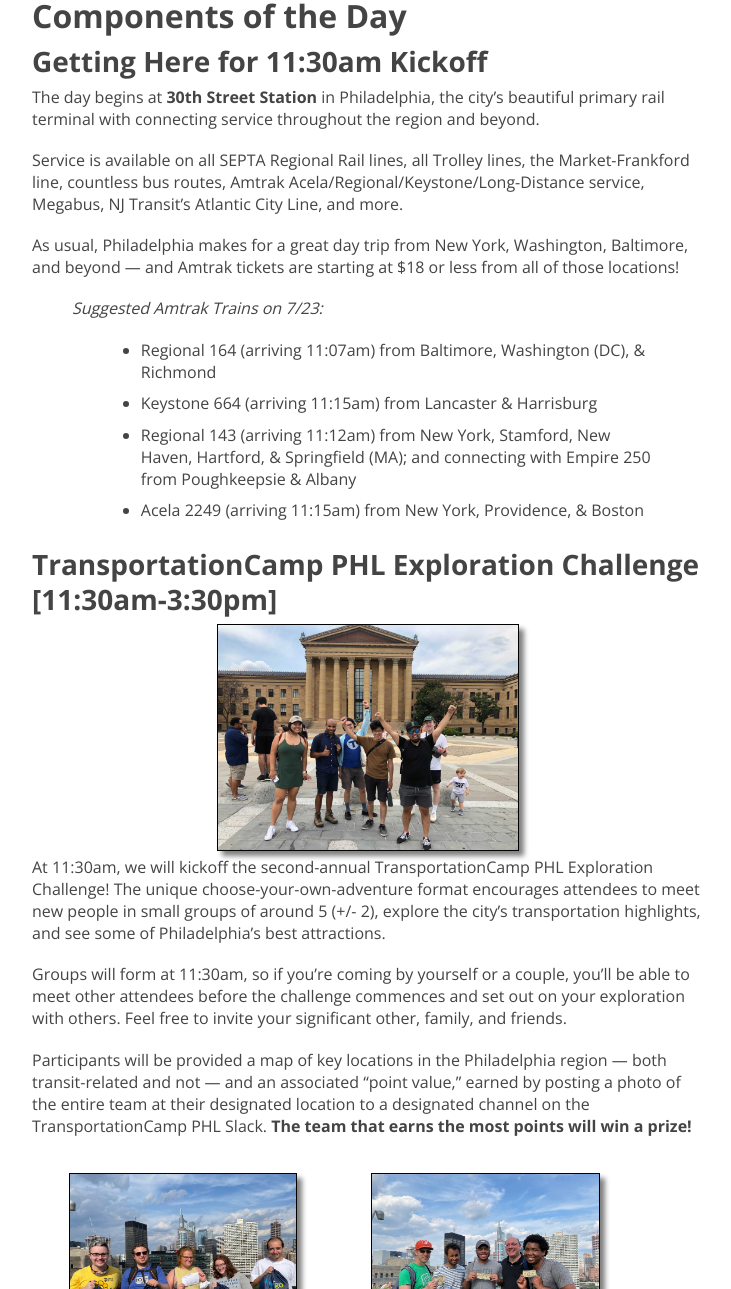
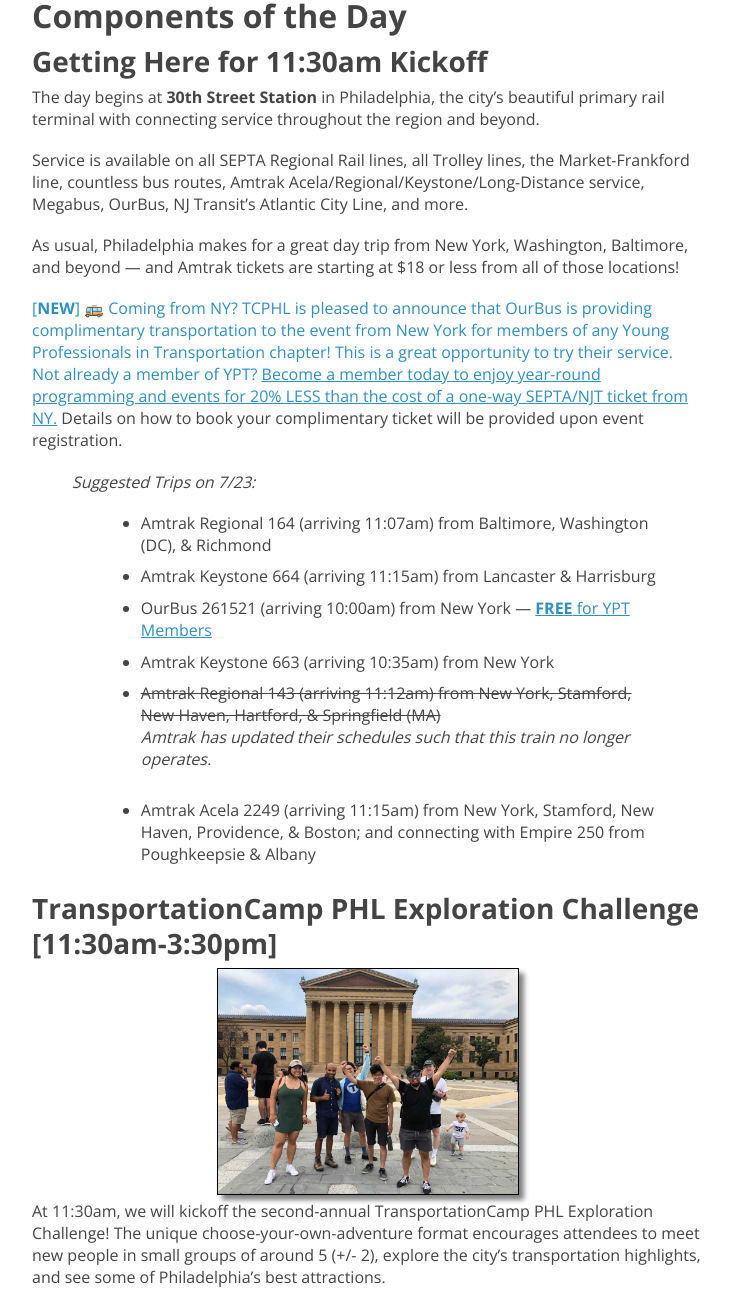
Before and after one commit to transpocamp/transportationcamp.org, a Jekyll site: the page built from events/phl2022-summer/index.markdown, in a window 1280 px wide and 1400 px high, scrolled down 1444 px, cut to the strip 111-1400 px from the top of the window. Shown: the whole strip, without its empty margins (272-1003 px from the left). Built offline with Jekyll 4.4.1, drawn with Linux system fonts in a browser that asks for light colours; nearby versions of some CDN libraries; comment, search, counter and statistics services are not loaded.

Commit message:
Adds OurBus offer and updates train schedules

```diff
--- a/events/phl2022-summer/index.markdown
+++ b/events/phl2022-summer/index.markdown
@@ -79,16 +79,20 @@
 
 The day begins at **30th Street Station** in Philadelphia, the city's beautiful primary rail terminal with connecting service throughout the region and beyond.
 
-Service is available on all SEPTA Regional Rail lines, all Trolley lines, the Market-Frankford line, countless bus routes, Amtrak Acela/Regional/Keystone/Long-Distance service, Megabus, NJ Transit's Atlantic City Line, and more.
+Service is available on all SEPTA Regional Rail lines, all Trolley lines, the Market-Frankford line, countless bus routes, Amtrak Acela/Regional/Keystone/Long-Distance service, Megabus, OurBus, NJ Transit's Atlantic City Line, and more.
 
 As usual, Philadelphia makes for a great day trip from New York, Washington, Baltimore, and beyond — and Amtrak tickets are starting at $18 or less from all of those locations!
 
-> *Suggested Amtrak Trains on 7/23:*
+<a id="ourbus">[**NEW**] 🚌 Coming from NY? TCPHL is pleased to announce that OurBus is providing complimentary transportation to the event from New York for members of any Young Professionals in Transportation chapter! This is a great opportunity to try their service. Not already a member of YPT? [Become a member today to enjoy year-round programming and events for 20% LESS than the cost of a one-way SEPTA/NJT ticket from NY.](https://yptransportation.app.neoncrm.com/np/clients/yptransportation/membershipJoin.jsp)</a> Details on how to book your complimentary ticket will be provided upon event registration.
+
+> *Suggested Trips on 7/23:*
 >
-> - Regional 164 (arriving 11:07am) from Baltimore, Washington (DC), & Richmond
-> - Keystone 664 (arriving 11:15am) from Lancaster & Harrisburg
-> - Regional 143 (arriving 11:12am) from New York, Stamford, New Haven, Hartford, & Springfield (MA); and connecting with Empire 250 from Poughkeepsie & Albany
-> - Acela 2249 (arriving 11:15am) from New York, Providence, & Boston
+> - Amtrak Regional 164 (arriving 11:07am) from Baltimore, Washington (DC), & Richmond
+> - Amtrak Keystone 664 (arriving 11:15am) from Lancaster & Harrisburg
+> - OurBus 261521 (arriving 10:00am) from New York — [**FREE** for YPT Members](#ourbus)
+> - Amtrak Keystone 663 (arriving 10:35am) from New York
+> - <s>Amtrak Regional 143 (arriving 11:12am) from New York, Stamford, New Haven, Hartford, & Springfield (MA)</s> <i>Amtrak has updated their schedules such that this train no longer operates.</i>
+> - Amtrak Acela 2249 (arriving 11:15am) from New York, Stamford, New Haven, Providence, & Boston; and connecting with Empire 250 from Poughkeepsie & Albany
 
 
 ### TransportationCamp PHL Exploration Challenge [11:30am-3:30pm]
```
